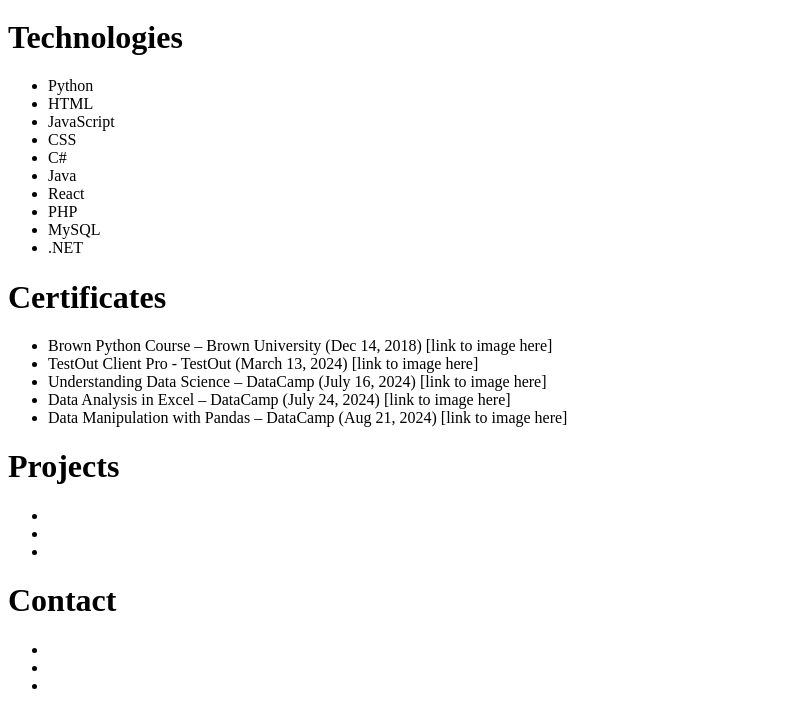
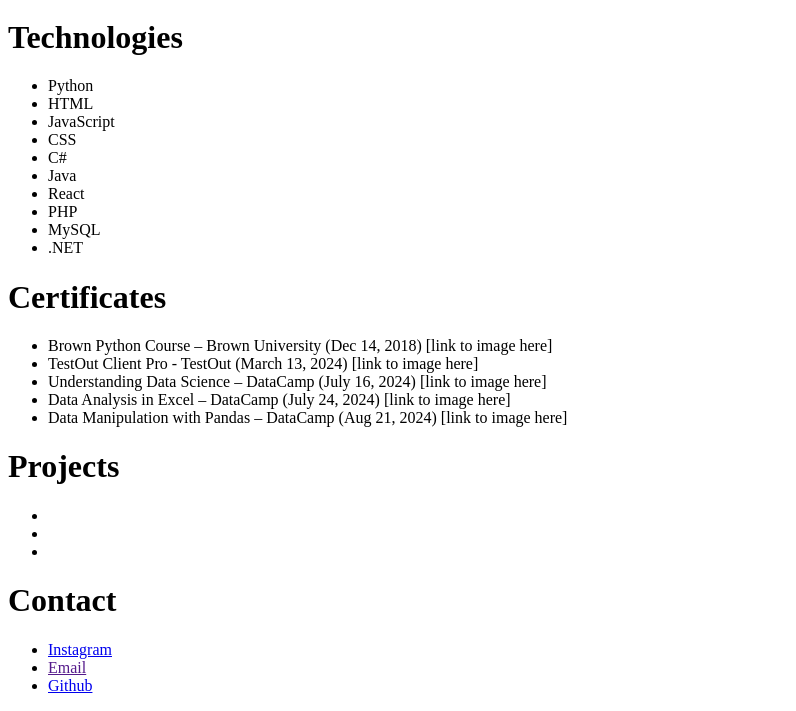
Before and after one commit to Pandie05/portfolio, a plain HTML site: page index.html in a window 1280 px wide. Shown: the part 685-1396 px from the top of the page, without its empty margins (0-796 px from the left). Drawn offline with Linux system fonts and the light colour scheme.

Commit message:
literally nothing

```diff
--- a/index.html
+++ b/index.html
@@ -133,9 +133,9 @@
         <h1>Contact</h1>
 
         <ul>
-            <li></li>
-            <li></li>
-            <li></li>
+            <li><a href="https://www.instagram.com/_hendryreyes/" target="_blank">Instagram</a></li>
+            <li><a href="" target="_blank">Email</a></li>
+            <li><a href="https://github.com/Pandie05" target="_blank">Github</a></li>
         </ul>
 
     </footer>
```
